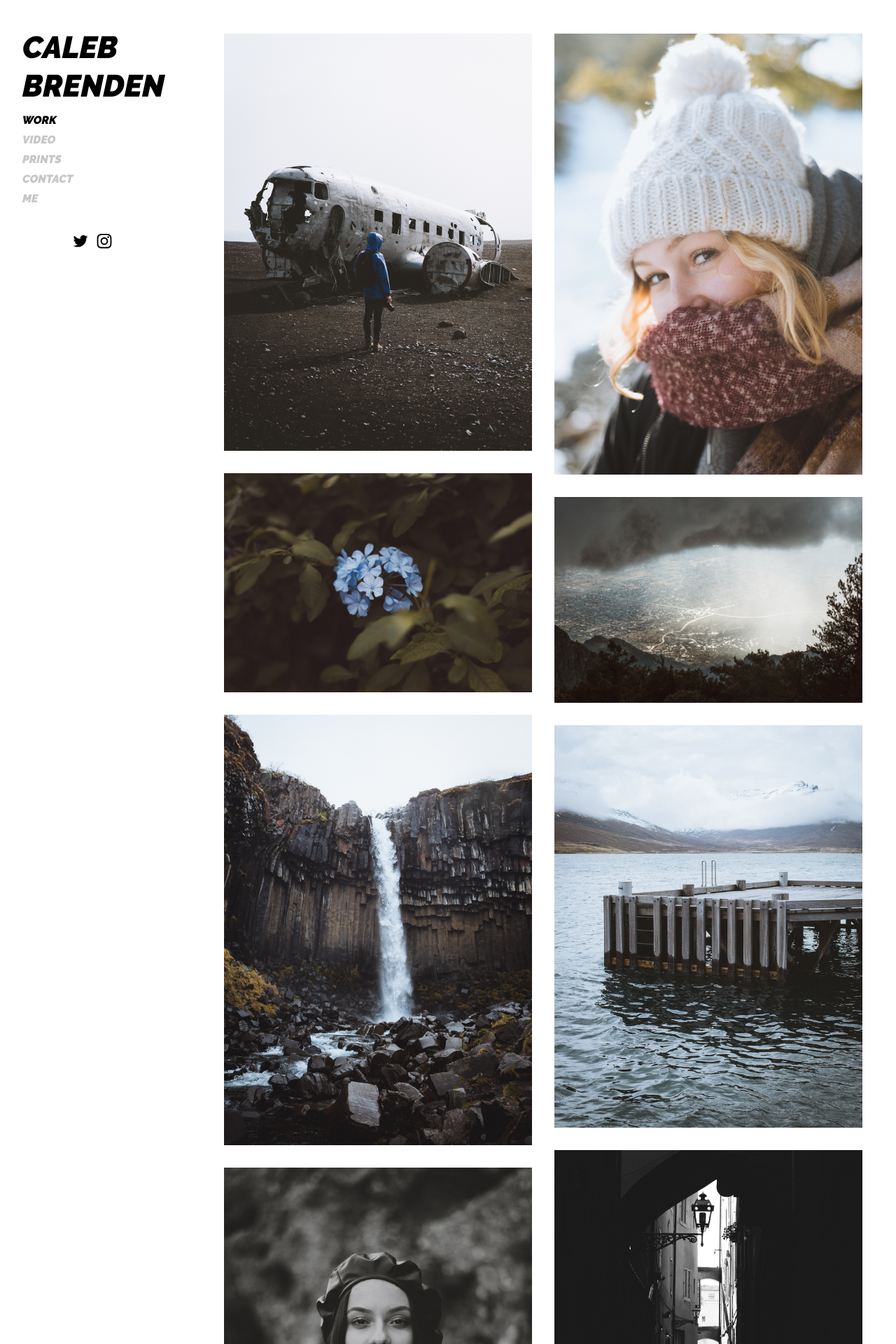
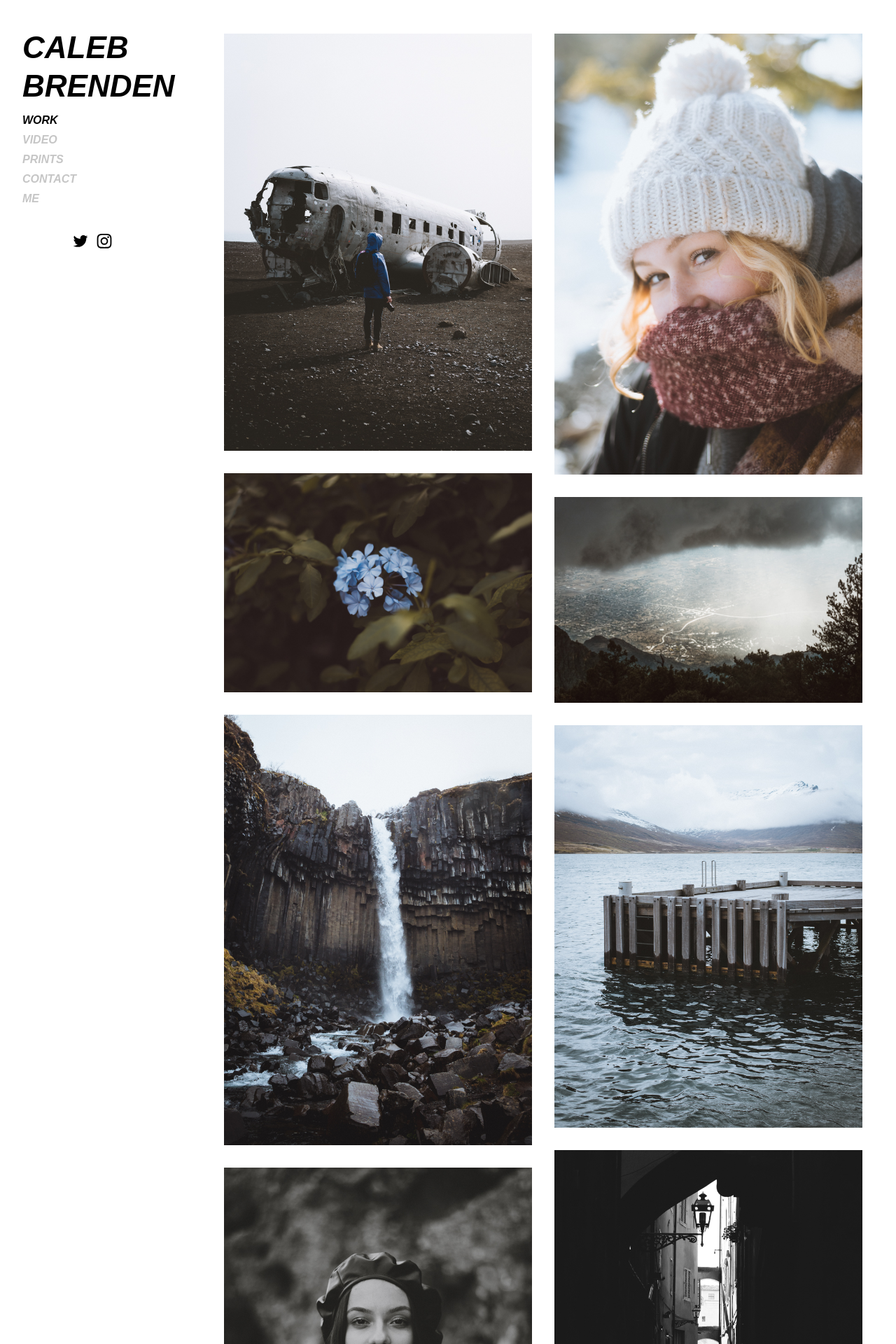
Before and after one commit to calebbrenden/my-site, a Jekyll site: the page built from index.html, in a window 1280 px wide. Shown: the top 1920 px of the page at 70% size. Built offline with Jekyll 4.4.1, drawn with Linux system fonts in a browser that asks for light colours; some web fonts are replaced.

Commit message:
changed sidebar font

```diff
--- a/_includes/font-includes.html
+++ b/_includes/font-includes.html
@@ -3,4 +3,4 @@
   different fonts as applicable.
 {% endcomment %}
 
-<link rel="stylesheet" href="https://fonts.googleapis.com/css?family=Raleway:900i|Cormorant+Garamond" />
+<link rel="stylesheet" href="https://fonts.googleapis.com/css?family=Shrikhand|Cormorant+Garamond" />
--- a/_sass/hydeout/_layout.scss
+++ b/_sass/hydeout/_layout.scss
@@ -43,7 +43,7 @@
   padding: $section-spacing;
 
   .site-title {
-    font-family: 'Raleway', sans-serif;
+    font-family: 'Shrikhand', sans-serif;
     font-weight: 600;
     font-style: italic;
     font-size: 2.75rem;
@@ -431,7 +431,7 @@
 /* USE THIS TO CHANGE THE COLOR OF THE LINKS IN YOUR SIDEBAR */
 
 #sidebar a {
-  font-family: 'Raleway', sans-serif;
+  font-family: 'Shrikhand', sans-serif;
   font-weight: 600;
   font-style: italic;
   color: #C6C6C6;
```
Also changed, not shown: 2 other files.
